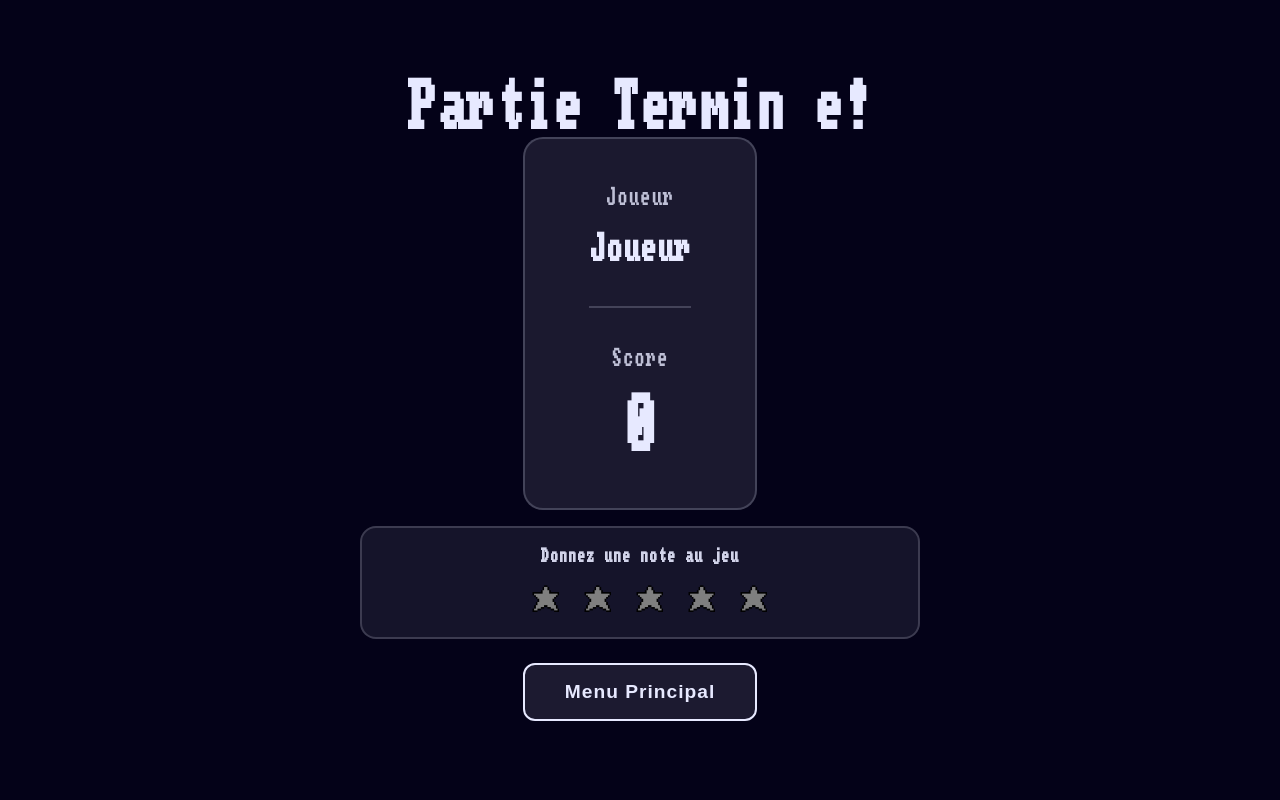
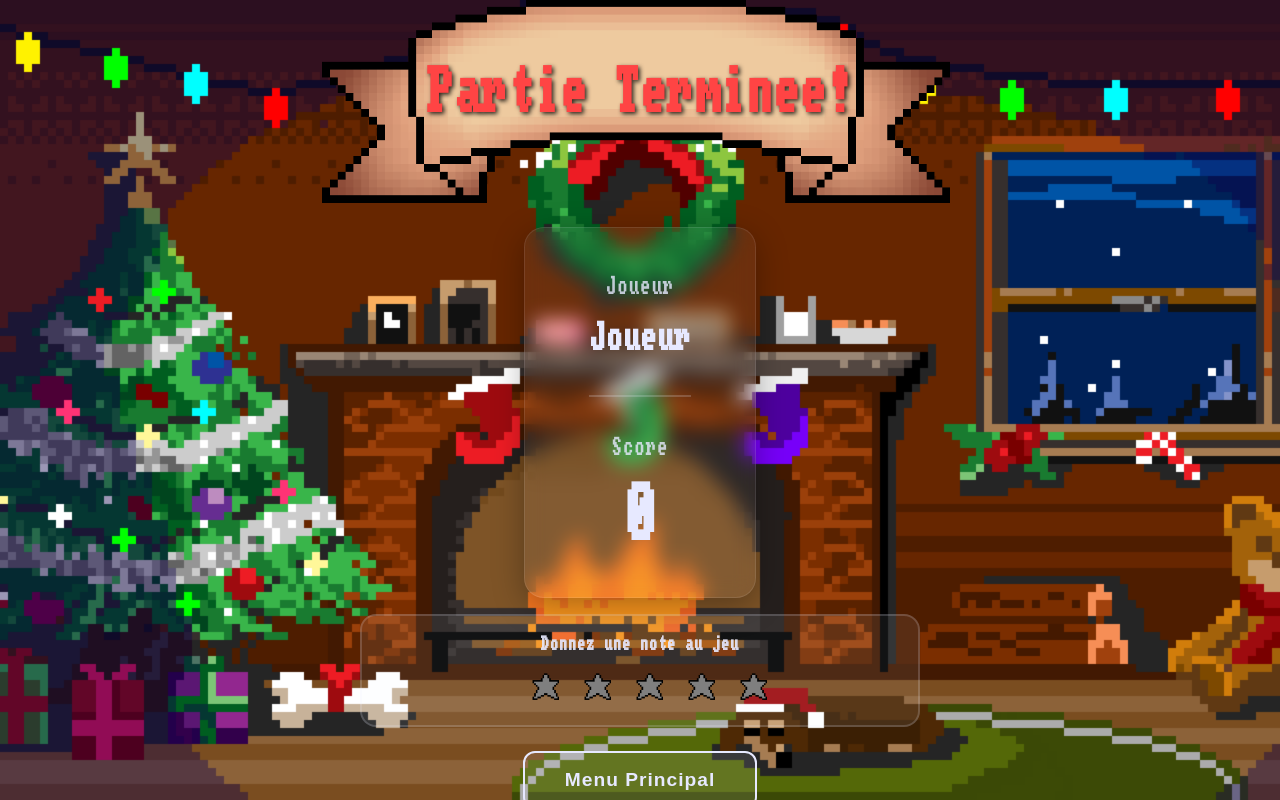
Before and after one commit to ethan-frot/Drunk-Santa, a Next.js app: page /views/score in a window 1280 px wide. Built offline with nearby package versions, Linux system fonts and the light colour scheme; no server answers; the database is empty.

Commit message:
🎨 Update DisplayScorePage styles and background, add title image with text overlay

```diff
--- a/app/views/score/page.tsx
+++ b/app/views/score/page.tsx
@@ -180,7 +180,7 @@ export default function DisplayScorePage() {
     <main style={{
       minHeight: '100vh',
       height: '100vh',
-      background: '#040218',
+      background: 'url(/assets/ui/background-menu.gif) center/cover no-repeat',
       display: 'flex',
       flexDirection: 'column',
       alignItems: 'center',
@@ -190,26 +190,51 @@ export default function DisplayScorePage() {
       overflow: 'hidden'
     }}>
       <div style={{ width: '100%', maxWidth: '720px', display: 'flex', flexDirection: 'column', alignItems: 'center', justifyContent: 'center' }}>
-        <h1 style={{
-          fontSize: '3.5rem',
-          fontWeight: 'bold',
-          fontFamily: 'November, sans-serif',
-          color: '#e7e9ff',
-          margin: 0,
-          textAlign: 'center'
+        <div style={{
+          position: 'relative',
+          display: 'flex',
+          alignItems: 'center',
+          justifyContent: 'center',
+          marginBottom: '1rem'
         }}>
-          Partie Terminée!
-        </h1>
+          <img
+            src="/assets/ui/main-menu/title-background.png"
+            alt="Title background"
+            style={{
+              width: 'auto',
+              height: '220px',
+              objectFit: 'contain'
+            }}
+          />
+          <h1 style={{
+            position: 'absolute',
+            fontSize: '3.2rem',
+            fontWeight: 'bold',
+            fontFamily: 'November, sans-serif',
+            color: '#ff4444',
+            margin: 0,
+            textAlign: 'center',
+            textShadow: '2px 2px 4px rgba(0, 0, 0, 0.8)',
+            top: '46%',
+            left: '50%',
+            transform: 'translate(-50%, -50%)',
+            whiteSpace: 'nowrap'
+          }}>
+            Partie Terminee!
+          </h1>
+        </div>
 
         <div style={{
-        background: 'rgba(231, 233, 255, 0.1)',
+        background: 'rgba(231, 233, 255, 0.05)',
         borderRadius: '20px',
         padding: '3rem 4rem',
         display: 'flex',
         flexDirection: 'column',
         gap: '1.5rem',
         alignItems: 'center',
-        border: '2px solid rgba(231, 233, 255, 0.2)'
+        border: '1px solid rgba(231, 233, 255, 0.1)',
+        backdropFilter: 'blur(10px)',
+        boxShadow: '0 8px 32px rgba(0, 0, 0, 0.3)'
         }}>
           <div style={{
           fontSize: '1.3rem',
```
